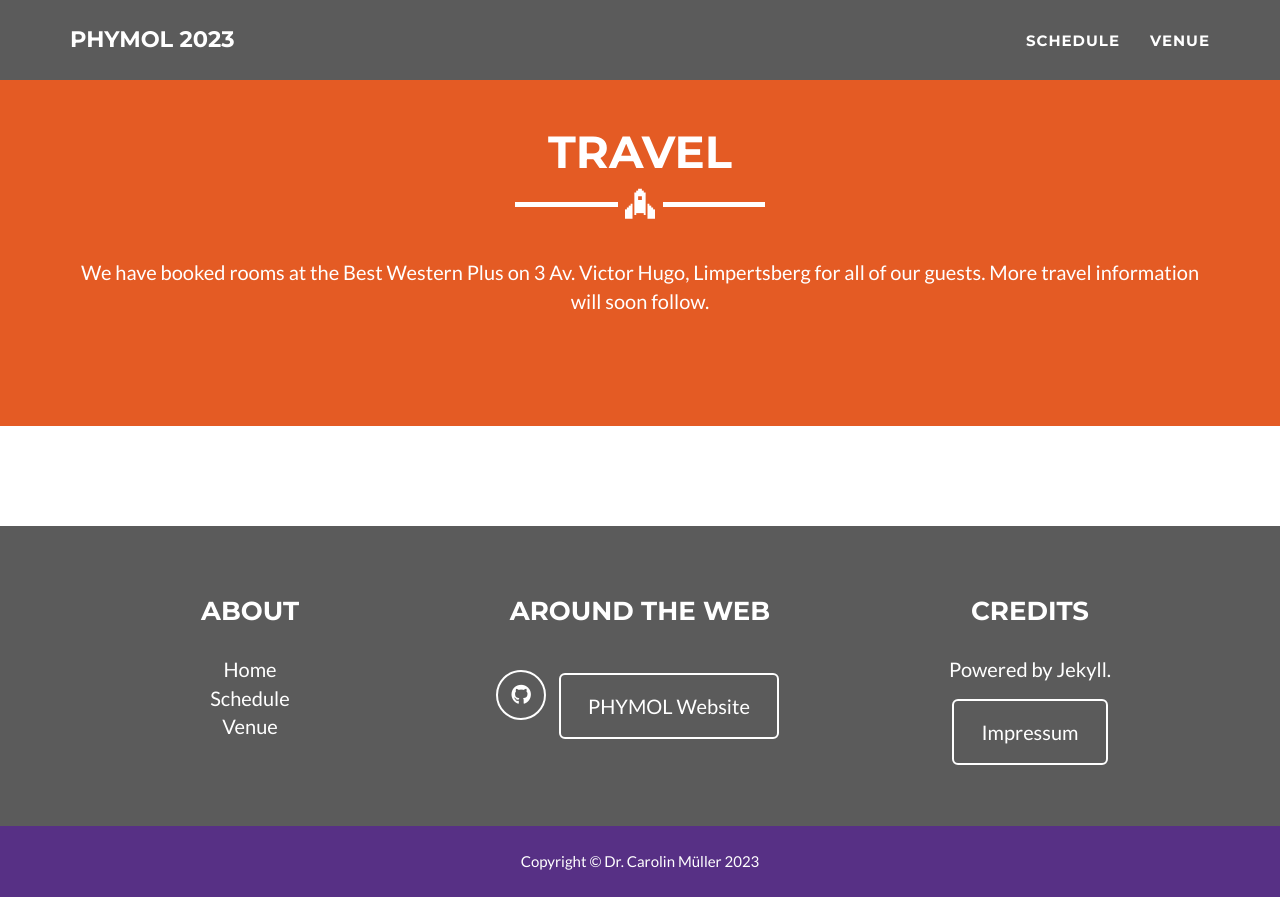
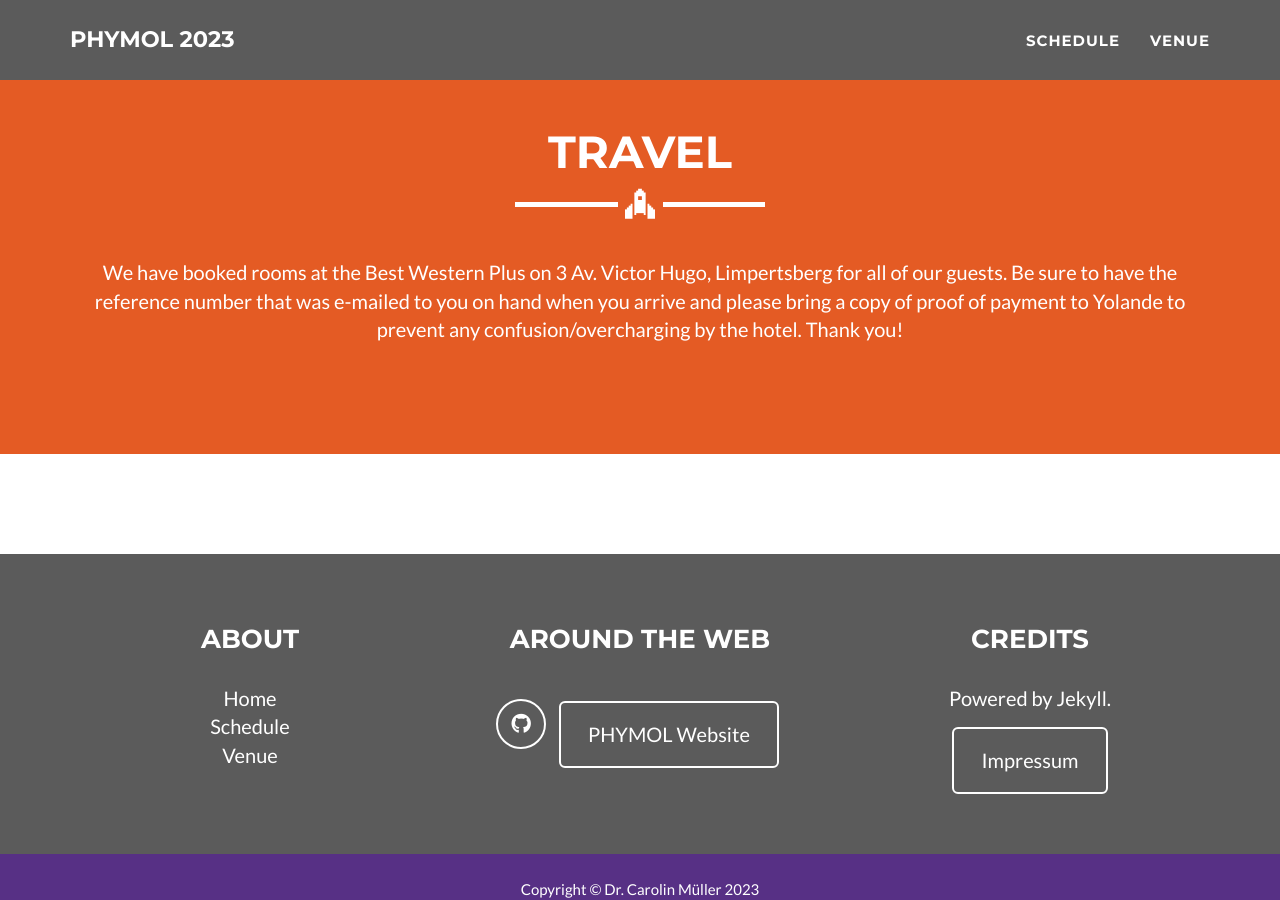
Before and after one commit to phymol/phymol.github.io, a Jekyll site: the page built from venue.html, in a window 1280 px wide and 900 px high, scrolled down 966 px. Built offline with Jekyll 4.4.1, drawn with Linux system fonts in a browser that asks for light colours.

Commit message:
Update venue.html

```diff
--- a/venue.html
+++ b/venue.html
@@ -29,8 +29,8 @@ layout: page
         <hr class="star-light">
         <br>
         <p>
-          We have booked rooms at the Best Western Plus on 3 Av. Victor Hugo, Limpertsberg for all of our guests.
-          More travel information will soon follow.
+          We have booked rooms at the Best Western Plus on 3 Av. Victor Hugo, Limpertsberg for all of our guests. Be sure to have the reference number that was e-mailed to you on hand when you arrive and please bring a copy of proof of payment to Yolande to prevent any confusion/overcharging by the hotel. Thank you!
+
         </p>
       </div>
     </div>
```
